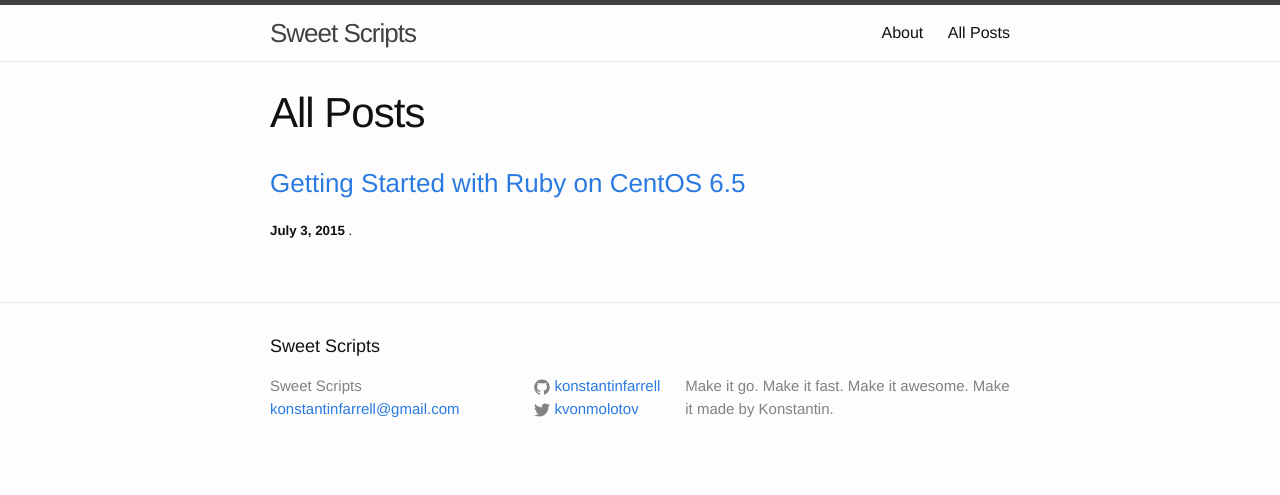
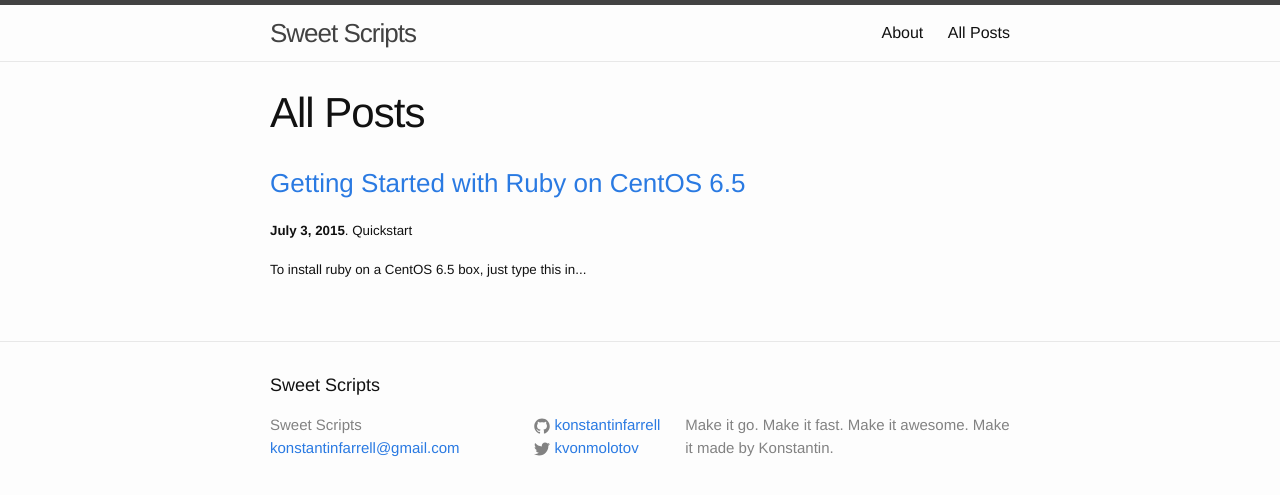
Before and after one commit to plosive/konstantinfarrell.github.io, a Jekyll site: the page built from list.html, in a window 1280 px wide. Shown: the top 495 px of the page. Built offline with Jekyll 4.4.1, drawn with Linux system fonts in a browser that asks for light colours.

Commit message:
Add a category

```diff
--- a/_posts/2015-07-03-post-getting-started-with-ruby-on-centos6.5.markdown
+++ b/_posts/2015-07-03-post-getting-started-with-ruby-on-centos6.5.markdown
@@ -1,6 +1,7 @@
 ---
 layout: post
 title: Getting Started with Ruby on CentOS 6.5
+category: Quickstart
 ---
 
 To install ruby on a CentOS 6.5 box, just type this into the terminal.
--- a/list.html
+++ b/list.html
@@ -4,5 +4,5 @@ title: All Posts
 ---
 {% for post in site.posts %}
     <h3><a href="{{ post.url }}">{{ post.title }}</a></h3>
-    <p><small><strong>{{ post.date | date: "%B %e, %Y" }}</strong> . {{ post.category }}</a></small></p>
+    <p><small><strong>{{ post.date | date: "%B %e, %Y" }}</strong>. {{ post.category }} {{ post.content|truncate: 60 }}</a></small></p>
 {% endfor %}
```
Also changed, not shown: 4 other files.
